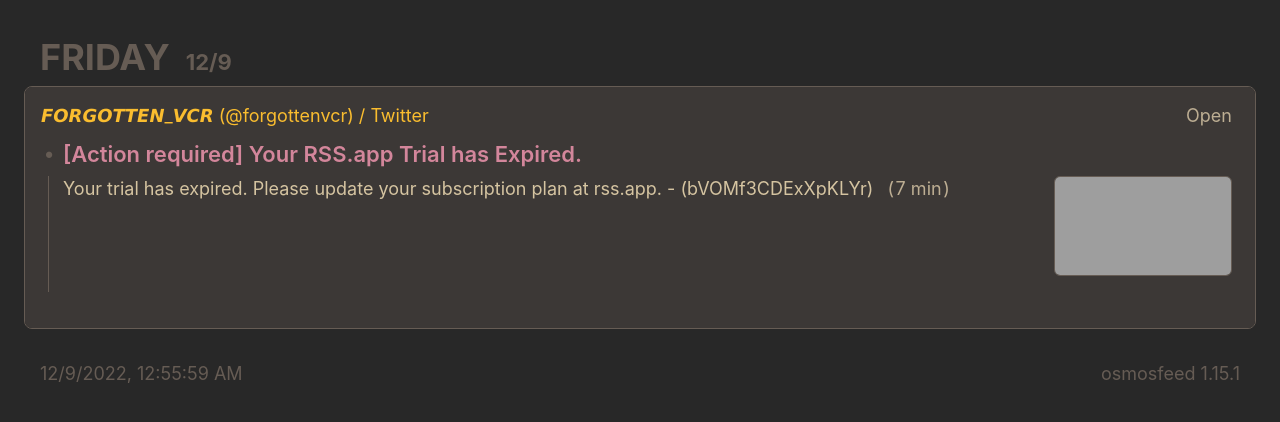
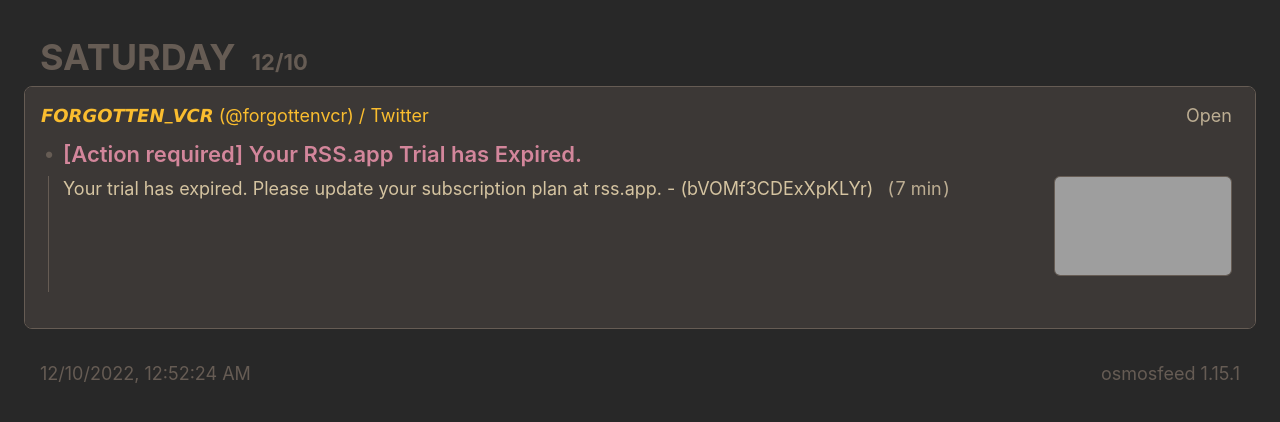
Before and after one commit to redhalo/osmosfeed, a plain HTML site: page index.html in a window 1280 px wide. Drawn offline with Linux system fonts and the light colour scheme; grey boxes are pictures that could not be loaded.

Commit message:
deploy: fd98a18bc9313730d84d685c3990177924984034

```diff
--- a/cache.json
+++ b/cache.json
@@ -10,7 +10,7 @@
           "author": "rss.app",
           "description": "Your trial has expired. Please update your subscription plan at rss.app. - (bVOMf3CDExXpKLYr)",
           "link": "https://rss.app/",
-          "publishedOn": "2022-12-09T00:55:59.000Z",
+          "publishedOn": "2022-12-10T00:52:23.000Z",
           "wordCount": 1962,
           "title": "[Action required] Your RSS.app Trial has Expired.",
           "imageUrl": "https://rss.app/static/img/images/rss-app.png"
--- a/index.html
+++ b/index.html
@@ -22,8 +22,8 @@
             data-action="toggle-accordions"
             title="Click to toggle the day, Ctrl + click to toggle all."
           >
-            <time class="daily-heading-toggle__weekday js-offset-weekday" data-offset-date=2022-12-09 datetime="2022-12-09T00:55:59.000Z">2022-12-09</time>
-            <time class="daily-heading-toggle__date js-offset-date" data-offset-date=2022-12-09 datetime="2022-12-09T00:55:59.000Z"></time>
+            <time class="daily-heading-toggle__weekday js-offset-weekday" data-offset-date=2022-12-10 datetime="2022-12-10T00:52:23.000Z">2022-12-10</time>
+            <time class="daily-heading-toggle__date js-offset-date" data-offset-date=2022-12-10 datetime="2022-12-10T00:52:23.000Z"></time>
           </button>
         </h2>
         <ul class="sources card">
@@ -65,8 +65,8 @@
       </section>
 
     <footer>
-      <a class="footer-link" href="https://github.com/redhalo/osmosfeed/actions/runs/3653446929">
-        <time id="build-timestamp" datetime="2022-12-09T00:55:59.577Z">2022-12-09T00:55:59.577Z</time>
+      <a class="footer-link" href="https://github.com/redhalo/osmosfeed/actions/runs/3661880776">
+        <time id="build-timestamp" datetime="2022-12-10T00:52:24.029Z">2022-12-10T00:52:24.029Z</time>
       </a>
       <a class="footer-link" href="https://github.com/osmoscraft/osmosfeed">osmosfeed 1.15.1</a>
     </footer>
```
Also changed, not shown: 1 other file.
